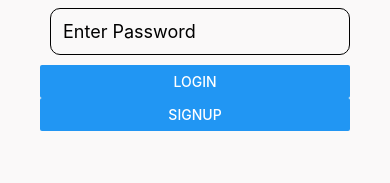
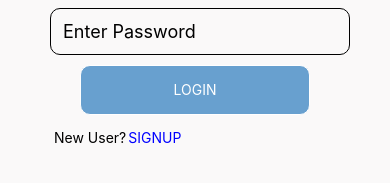
Before and after one commit to c0836165/ChatApp, a React Native app: screen /Login in a window 390 px wide. Shown: the part 521-704 px from the top of the page. Built offline with nearby package versions, Linux system fonts and the light colour scheme; no server answers.

Commit message:
minor changes on login page and some error logs

```diff
--- a/App.js
+++ b/App.js
@@ -4,10 +4,13 @@ import Login from './screens/Login';
 import AdminHome from './screens/AdminHome';
 import SubTaskDetails from './Component/SubTaskDetails';
 import UpdateTask from './Component/UpdateTask';
+import { LogBox } from 'react-native';
 
 const Stack = createStackNavigator();
 
 export default function MyStack() {
+
+  LogBox.ignoreLogs(["Got a component with the name 'adminHome' for the screen 'AdminHome'. React Components must start with an uppercase letter. If you're passing a regular function and not a component, pass it as children to 'Screen' instead. Otherwise capitalize your component's name."]);
   return (
     <NavigationContainer independent={true}>
     <Stack.Navigator
--- a/Component/CompleteProject.js
+++ b/Component/CompleteProject.js
@@ -7,25 +7,24 @@ export default function CompleteProject() {
 
     // project data
     const [data , setData] = useState();
+    const [query, setQuery] = useState("");
+    const [products, setProducts] = useState([]);
+    const [allProducts, setAllProducts] = useState([]);
 
     // subtask data
+    const [count , setCount] = useState();
+    const focus = useIsFocused();
 
-
-    const [count , setCount] = useState();
-
-    // project with task status
-    const [allProducts, setAllProducts] = useState([]);
-
-    const focus = useIsFocused();
 
     useEffect(() => {
       if(focus == true){
         SubTaskData();
         ProjectDetail();
+      }
+  }, [focus]);
 
 
-      }
-  }, [focus]);
+
 
 
     const ProjectDetail = () =>{
@@ -63,12 +62,25 @@ export default function CompleteProject() {
             return mp;
         }, new Map).values()];
 
-
-        setCount(result);
+      setProducts(result);
+      setAllProducts(result);
+      console.log(allProducts);
 
 
 
      })
+    }
+
+
+    const onSearchTextChanged = (text) => {
+      const temp = [];
+      setQuery(text);
+      allProducts.forEach(function (childSnapshot) {
+        if (childSnapshot.taskStatus.toLowerCase().includes(text.toLowerCase()) || childSnapshot.count.toString().includes(text) ||childSnapshot.projectName.toLowerCase().includes(text.toLowerCase())) {
+          temp.push(childSnapshot);
+        }
+      });
+      setProducts(temp);
     }
 
 
@@ -79,16 +91,29 @@ export default function CompleteProject() {
 
 
   return (
+
+    <View>
+
+    <View style={{ alignItems: 'center', justifyContent: 'center' , marginTop:10 }}>
+        <TextInput
+            style={styles.textBoxes}
+            placeholder=" Search here... "
+            value={query}
+            onChangeText={text => onSearchTextChanged(text)}
+            />
+
+    </View>
+
+
+            <View>
+
             <FlatList
-            data = {count}
+            data = {products}
 
 
             renderItem = { ( {item , index} ) => (
+
             <TouchableOpacity >
-
-
-
-
 
                 <View style={styles.item}>
 
@@ -102,6 +127,9 @@ export default function CompleteProject() {
             )}
 
             />
+
+            </View>
+    </View>
   )
 }
 
@@ -194,8 +222,6 @@ const styles = StyleSheet.create({
           borderWidth: 0.5,
           borderRadius: 10,
           marginBottom:10,
-
-
         },
 
     });
--- a/package.json
+++ b/package.json
@@ -9,6 +9,7 @@
     "web": "expo start --web"
   },
   "dependencies": {
+    "@react-native-async-storage/async-storage": "^1.17.11",
     "@react-native-community/datetimepicker": "6.5.2",
     "@react-navigation/bottom-tabs": "^6.5.2",
     "@react-navigation/drawer": "^6.5.6",
--- a/screens/AdminHome.js
+++ b/screens/AdminHome.js
@@ -1,4 +1,4 @@
-import {  Button} from 'react-native'
+import {  Button , LogBox} from 'react-native'
 // import { NavigationContainer } from "@react-navigation/native";
 import { createDrawerNavigator } from "@react-navigation/drawer";
 import React, { useState , useEffect } from 'react';
--- a/screens/Login.js
+++ b/screens/Login.js
@@ -1,4 +1,4 @@
-import { StyleSheet,TextInput, View , Button, Image} from 'react-native';
+import { StyleSheet,TextInput, View , Button, Image, Pressable ,TouchableHighlight, Text} from 'react-native';
 
 import React, { useEffect, useState } from "react";
 import { getAuth, createUserWithEmailAndPassword, signInWithEmailAndPassword } from "firebase/auth";
@@ -33,26 +33,7 @@ export default function Login({navigation}) {
     return unsubscribe;
   }, []);
 
-// const CheckUserType = (email) =>{
-//   const db = getDatabase();
-//   const reference = ref(db, "users/");
-//   onValue(reference, (snapshot) => {
-//     snapshot.forEach(function (childSnapshot) {
-//       const userData = childSnapshot.val();
-//       if (userData.email === email) {
-//         if (userData.userType === "admin") {
-//          // navigate to admin home
-//          console.log("admin login ")
-//          navigation.navigate("Home");
-//         } else {
-//           // navigate to user Home
-//           navigation.navigate("userHome");
-//           console.log("user login ")
-//         }
-//       }
-//     });
-//   });
-// }
+
 
 
   const handleSignUp = () => {
@@ -109,20 +90,26 @@ export default function Login({navigation}) {
             onChangeText={ (v) => setPassWord(v)}
             />
 
-            <Button
 
-            title="Login"
+          <TouchableHighlight
+            style={styles.submit}
             onPress={() => handleLogin()}
-          />
+            underlayColor='#fff'>
+              <Text style={styles.submitText}>LOGIN</Text>
+          </TouchableHighlight>
 
-          <Button
+          <View style={styles.signupMain}>
+              <Text>New User?</Text>
+              <Pressable onPress={() => handleSignUp()}>
+                <Text style={styles.signup} >SIGNUP</Text>
+              </Pressable>
 
-            title="SignUp"
-            onPress={() => handleSignUp()}
-          />
           </View>
 
-            </View>
+
+          </View>
+
+        </View>
     </View>
 
     );
@@ -150,16 +137,38 @@ export default function Login({navigation}) {
           fontWeight:'bold',
           margin:10,
           textAlign:'center',
+        },
 
-
-
-
-        },
         imagestyle:{
           width:'100%',
           height:'50%',
           marginTop:50,
+        },
+        signupMain:{
+          flexDirection:'row',
+          margin:14,
 
+        },
+        signup:{
+          color:'blue',
+          marginLeft:2,
+
+        },
+        submit: {
+
+          marginRight: 40,
+          marginLeft: 40,
+          paddingTop: 15,
+          paddingBottom: 10,
+          backgroundColor: '#68a0cf',
+          borderRadius: 10,
+          borderWidth: 1,
+          borderColor: '#fff',
+          height:50,
+        },
+        submitText: {
+          color: '#fff',
+          textAlign: 'center',
 
         },
         });
--- a/screens/WelcomeScreen.js
+++ b/screens/WelcomeScreen.js
@@ -1,6 +1,6 @@
 
 import { useState , useEffect } from "react";
-import { StyleSheet, Text,Image, View, SafeAreaView, FlatList, TouchableOpacity, Pressable } from "react-native";
+import { StyleSheet, Text,TextInput,Image, View, SafeAreaView, FlatList, TouchableOpacity, Pressable } from "react-native";
 import { getDatabase,ref, onValue } from 'firebase/database';
 import { useIsFocused } from "@react-navigation/native";
 import Image2 from '../assets/project.jpeg';
@@ -14,6 +14,8 @@ import Image5 from '../assets/project3.png';
 export default function  WelcomeScreen({navigation}) {
 
   const [data , setData] = useState();
+  const [query, setQuery] = useState("");
+  const [allProducts, setAllProducts] = useState([]);
   const focus = useIsFocused();
   useEffect(() => {
     if(focus == true){
@@ -37,7 +39,8 @@ export default function  WelcomeScreen({navigation}) {
 
     });
     setData(t);
-
+    setAllProducts(t);
+    console.log(data);
 
 
 })
@@ -60,26 +63,41 @@ onValue(reference, (snapshot) => {
 })
 }
 
+const onSearchTextChanged = (text) => {
+  const temp = [];
+  setQuery(text);
+  allProducts.forEach(function (childSnapshot) {
+    if (childSnapshot.name.toLowerCase().includes(text.toLowerCase())) {
+      temp.push(childSnapshot);
+    }
+  });
+  setData(temp);
+}
+
 // function to show that how much percentages of tasks are completed
-
-
-
 const [images ,setImage]= useState([Image2,Image3,Image4,Image5,Image2,Image3,Image4,Image5,Image2,Image3,Image4,Image5,Image2,Image3,Image4,Image5,Image2,Image3,Image4,Image5,Image2,Image3,Image4,Image5]);
-
-
 
 const itemSeparator = () => {
   return <View style = {styles.separator} />
  }
 
-
-
-
 return (
 
   <SafeAreaView>
 
-          <FlatList
+    <View>
+
+    <View style={{ alignItems: 'center', justifyContent: 'center' , marginTop:10 }}>
+        <TextInput
+            style={styles.textBoxes}
+            placeholder=" Search here... "
+            value={query}
+            onChangeText={text => onSearchTextChanged(text)}
+            />
+
+    </View>
+
+    <FlatList
               data = {data}
               ItemSeparatorComponent = { itemSeparator }
 
@@ -87,11 +105,7 @@ return (
 
                   <TouchableOpacity onPress= {()=>navigation.navigate("SubTaskDetails" , {info:JSON.stringify(item.name)})} >
 
-
-
-
-
-                      <View style={styles.item}>
+                  <View style={styles.item}>
                           <View style={styles.avatarContainer} >
                             <Image style={styles.imagestyle} source={images[index]} />
                           </View>
@@ -99,14 +113,17 @@ return (
                           <Pressable onPress={()=>imageselector()}>
 
                           </Pressable>
-
-
-                      </View>
+                  </View>
 
                   </TouchableOpacity>
               )}
 
               />
+
+
+    </View>
+
+
 
 
 
@@ -201,5 +218,14 @@ const styles = StyleSheet.create({
     height:50,
     borderRadius: 100,
   },
+  textBoxes: {
+    width: 350,
+    fontSize: 18,
+    padding: 12,
+    borderColor: 'gray',
+    borderWidth: 0.5,
+    borderRadius: 10,
+    marginBottom:10,
+  },
 
 });
```
Also changed, not shown: 1 other file (tests, documents, lock files or other folders). Lines whose indentation alone changed are shown as unchanged.
